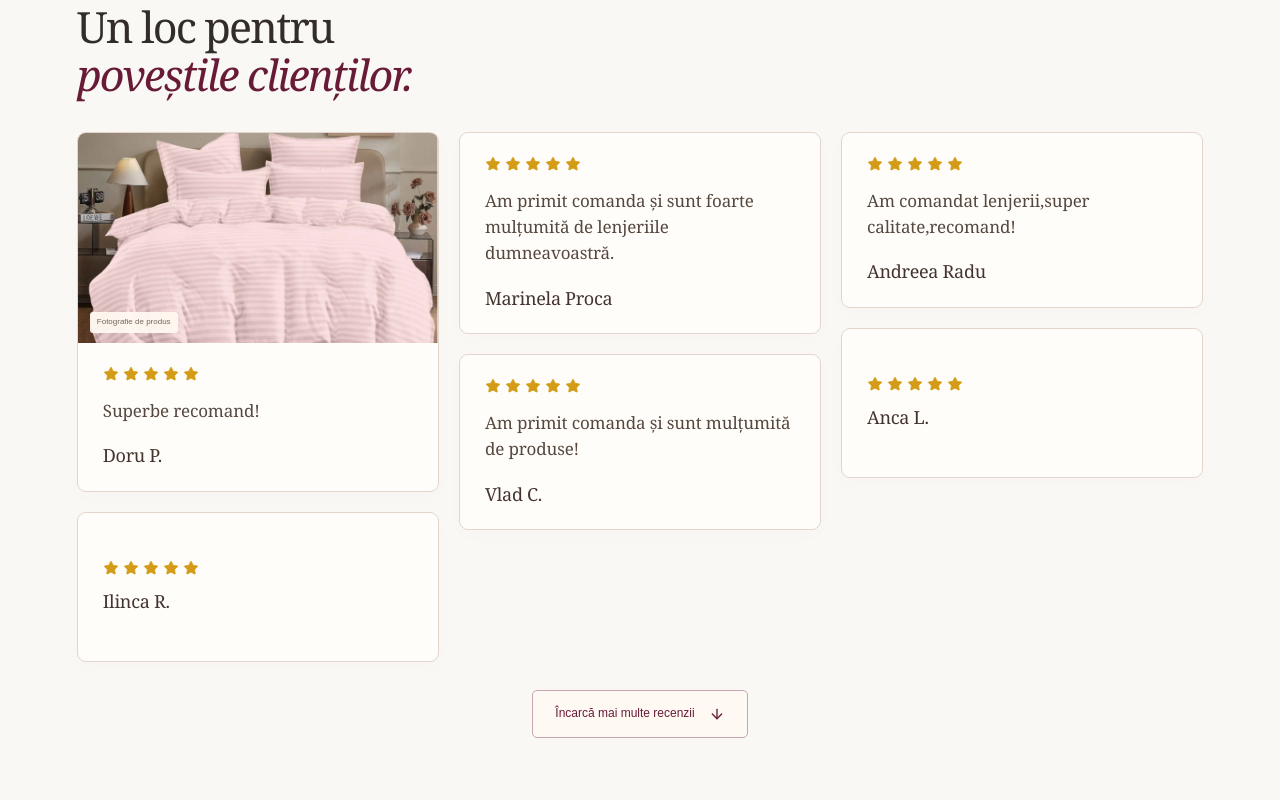
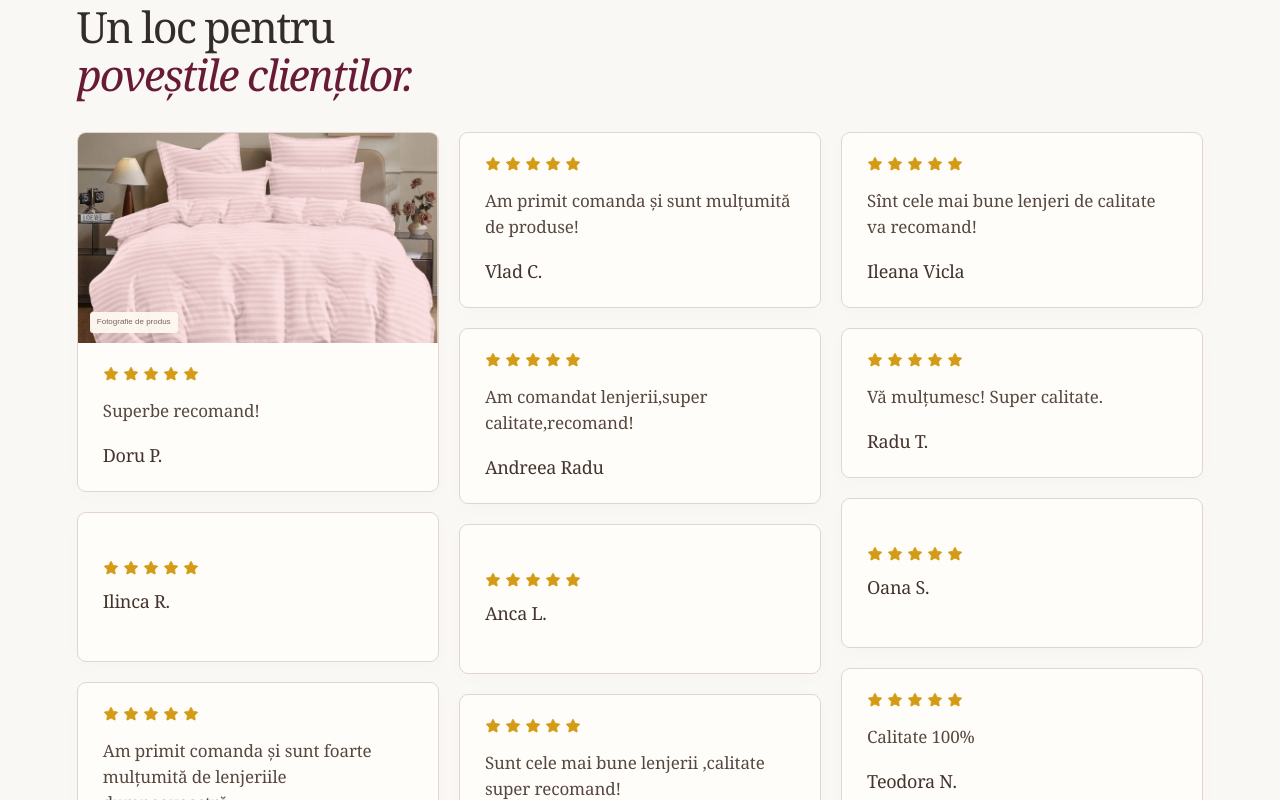
Before and after one commit to l4gmarketing1-glitch/pucioasa-premium, a Next.js app: page /admin/recenzii-preview in a window 1280 px wide. Shown: the part 660-1460 px from the top of the page. Built offline with nearby package versions, Linux system fonts and the light colour scheme; no server answers.

Commit message:
Show eleven desktop reviews and load ten more per click

```diff
--- a/components/reviews-gallery.tsx
+++ b/components/reviews-gallery.tsx
@@ -26,11 +26,12 @@ export default function ReviewsGallery({
     mobileSnapshot,
     serverSnapshot,
   );
-  const pageSize = mobile ? 3 : 6;
+  const initialCount = mobile ? 3 : 11;
+  const pageSize = mobile ? 3 : 10;
   const [expandedCount, setExpandedCount] = useState<number | null>(null);
   const visibleCount = Math.min(
     entries.length,
-    Math.max(pageSize, expandedCount ?? pageSize),
+    Math.max(initialCount, expandedCount ?? initialCount),
   );
   if (!entries.length) return null;
   return (
@@ -114,7 +115,7 @@ export default function ReviewsGallery({
             setExpandedCount(Math.min(visibleCount + pageSize, entries.length))
           }
         >
-          Încarcă mai multe recenzii
+          Vezi mai multe recenzii
           <ArrowDown size={16} />
         </button>
       )}
```
Also changed, not shown: tests/browser.mjs (+17 -8 lines), 1 other file (tests, documents, lock files or other folders).
